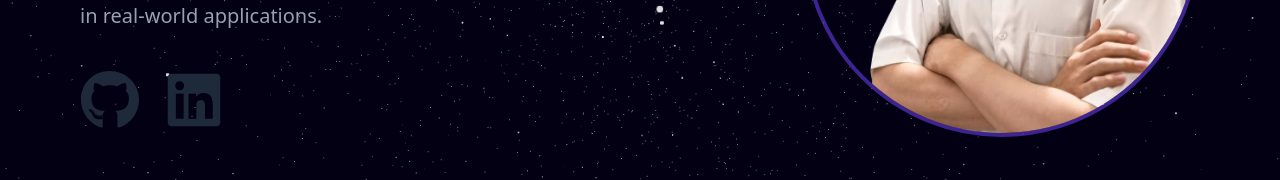
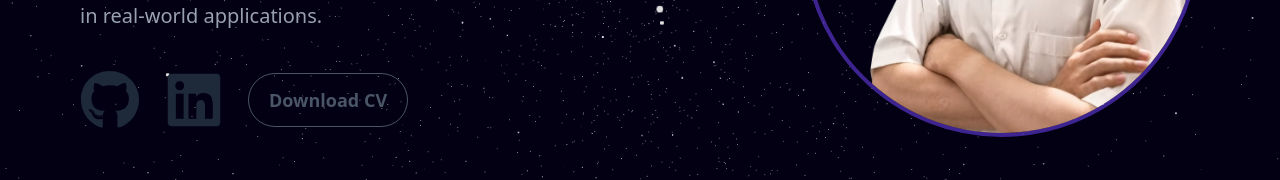
Before and after one commit to Nikanzz/Portfolio, a Next.js app: page / in a window 1280 px wide. Shown: the part 468-648 px from the top of the page. Built offline with nearby package versions, Linux system fonts and the light colour scheme.

Commit message:
feat: add CV download link and update HeroContent layout

```diff
--- a/components/sub/HeroContent.tsx
+++ b/components/sub/HeroContent.tsx
@@ -34,9 +34,17 @@ const HeroContent = () => {
 
             <motion.div
             variants={slideInFromLeft(0.9)}
-            className='flex flex-row gap-6'>
+            className='w-full items-center flex flex-col md:flex-row gap-6'>
                 <a href='https://github.com/Nikanzz' className='cursor-pointer'><FaGithub className='h-15 w-15 text-gray-800 hover:text-gray-600'></FaGithub></a>
                 <a href='https://www.linkedin.com/in/jeremia-pinnywan-immanuel/' className='cursor-pointer'><FaLinkedin className='h-15 w-15 text-gray-800 hover:text-gray-600'></FaLinkedin></a>
+                <a
+                href='/Jeremia_CV.pdf'
+                target='_blank'
+                rel='noopener noreferrer'
+                className='py-3 px-5 text-lg font-semibold text-gray-600 hover:text-gray-400 border border-gray-600 rounded-full hover:border-gray-400'
+                >
+                Download CV
+                </a>
             </motion.div>
         </div>
 
```
Also changed, not shown: 1 other file (tests, documents, lock files or other folders).
